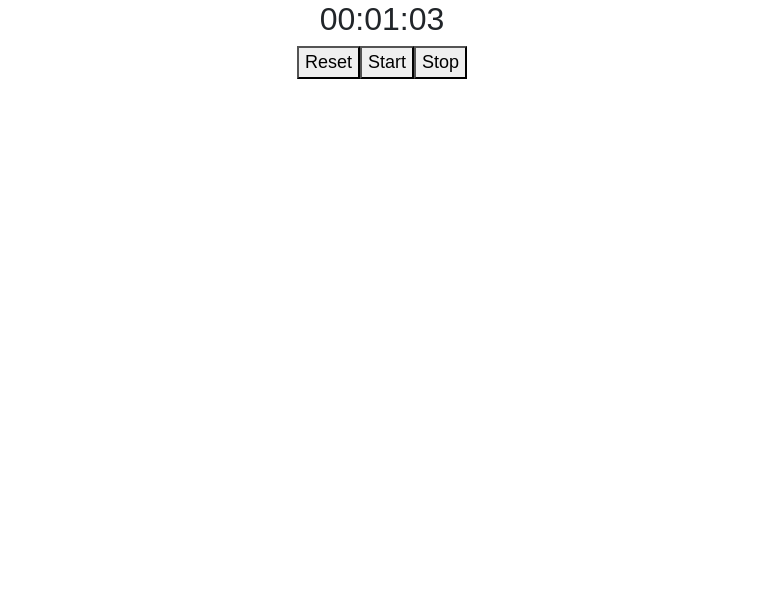
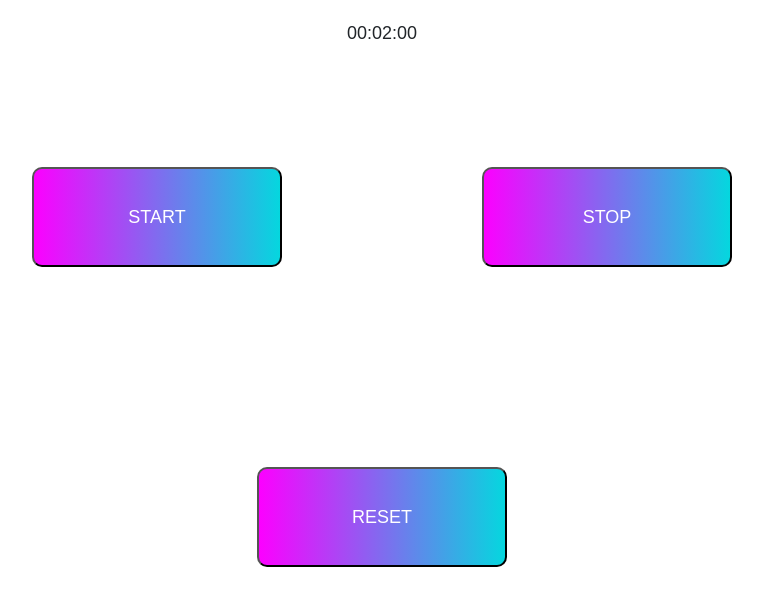
Before and after one commit to sepehr455/Syndrex, a React (Create React App) app: page /timer in a window 1280 px wide. Shown: the top 606 px of the page, without its empty margins (258-1021 px from the left). Built offline with nearby package versions, Linux system fonts and the light colour scheme.

Commit message:
timer with start and stop functionality without any css

```diff
--- a/src/Pages/Timer.js
+++ b/src/Pages/Timer.js
@@ -1,106 +1,81 @@
-import {useEffect, useRef, useState} from "react";
-import React from "react";
-import {queries} from "@testing-library/react";
-
-const Timer = () => {
-
-    //a hook that will be used to pause the timer
-    const [status, setStatus] = React.useState("working");
-
-    // We need ref in this, because we are dealing
-    // with JS setInterval to keep track of it and
-    // stop it when needed
-    const Ref = useRef(null);
-
-    // The state for our timer
-    const [timer, setTimer] = useState('00:00:00');
+import React, {useState, useEffect, useRef} from 'react'
+import GradientButton from "../Components/GradientButton";
+import {Button} from "react-bootstrap";
 
 
-    const getTimeRemaining = (e) => {
-        const total = Date.parse(e) - Date.parse(new Date());
-        const seconds = Math.floor((total / 1000) % 60);
-        const minutes = Math.floor((total / 1000 / 60) % 60);
-        const hours = Math.floor((total / 1000 / 60 / 60) % 24);
-        return {
-            total, hours, minutes, seconds
-        };
+const STATUS = {
+    STARTED: 'Started',
+    STOPPED: 'Stopped',
+}
+
+const INITIAL_COUNT = 120
+
+export default function Timer() {
+    const [secondsRemaining, setSecondsRemaining] = useState(INITIAL_COUNT)
+    const [status, setStatus] = useState(STATUS.STOPPED)
+
+    const secondsToDisplay = secondsRemaining % 60
+    const minutesRemaining = (secondsRemaining - secondsToDisplay) / 60
+    const minutesToDisplay = minutesRemaining % 60
+    const hoursToDisplay = (minutesRemaining - minutesToDisplay) / 60
+
+    const handleStart = () => {
+        setStatus(STATUS.STARTED)
     }
-
-
-    const startTimer = (e) => {
-        let {total, hours, minutes, seconds}
-            = getTimeRemaining(e);
-        if (total >= 0) {
-
-            // check if less than 10 then we need to
-            // add '0' at the beginning of the variable
-            setTimer(
-                (hours > 9 ? hours : '0' + hours) + ':' +
-                (minutes > 9 ? minutes : '0' + minutes) + ':'
-                + (seconds > 9 ? seconds : '0' + seconds)
-            )
-        }
-
+    const handleStop = () => {
+        setStatus(STATUS.STOPPED)
     }
-
-    const clearTimer = (e) => {
-
-        //also edit line 61 if you change this
-        setTimer('00:01:10');
-
-        if (Ref.current) clearInterval(Ref.current);
-
-        Ref.current = setInterval(() => {
-            startTimer(e);
-        }, 1000);
+    const handleReset = () => {
+        setStatus(STATUS.STOPPED)
+        setSecondsRemaining(INITIAL_COUNT)
     }
-
-    const getDeadTime = () => {
-        let deadline = new Date();
-        deadline.setSeconds(deadline.getSeconds() + 70);
-        return deadline;
-    }
-
-    // We can use useEffect so that when the component
-    // mount the timer will start as soon as possible
-
-    // We put empty array to act as componentDid
-    // mount only
-    useEffect(() => {
-        if(status === 'working'){
-            clearTimer(getDeadTime());
-        } else {
-            clearTimeout(Ref.current);
-        }
-
-    }, [status]);
-
-    const stopTimer = () => {
-        setStatus("paused");
-    }
-
-    const resume = () => {
-        setStatus("working");
-    }
-
-
-    // Another way to call the clearTimer() to start
-    // the countdown is via action event from the
-    // button first we create function to be called
-    // by the button
-    const onClickReset = () => {
-        clearTimer(getDeadTime());
-    }
-
+    useInterval(
+        () => {
+            if (secondsRemaining > 0) {
+                setSecondsRemaining(secondsRemaining - 1)
+            } else {
+                setStatus(STATUS.STOPPED)
+            }
+        },
+        status === STATUS.STARTED ? 1000 : null,
+        // passing null stops the interval
+    )
     return (
         <div className="App">
-            <h2 id="counter">{timer}</h2>
-            <button onClick={onClickReset}>Reset</button>
-            <button>Start</button>
-            <button onClick={stopTimer}>Stop</button>
 
+            <div style={{padding: 20}}>
+                {twoDigits(hoursToDisplay)}:{twoDigits(minutesToDisplay)}:
+                {twoDigits(secondsToDisplay)}
+            </div>
+            <button onClick={handleStart} type="button" className="timer__buttons">
+                Start
+            </button>
+            <button onClick={handleStop} type="button" className="timer__buttons">
+                Stop
+            </button>
+            <button onClick={handleReset} type="button" className="timer__buttons">
+                Reset
+            </button>
         </div>
     )
 }
 
-export default Timer;
+function useInterval(callback, delay) {
+    const savedCallback = useRef()
+
+    useEffect(() => {
+        savedCallback.current = callback
+    }, [callback])
+
+    useEffect(() => {
+        function tick() {
+            savedCallback.current()
+        }
+        if (delay !== null) {
+            let id = setInterval(tick, delay)
+            return () => clearInterval(id)
+        }
+    }, [delay])
+}
+
+const twoDigits = (num) => String(num).padStart(2, '0')
--- a/src/Styles/App.css
+++ b/src/Styles/App.css
@@ -47,14 +47,6 @@
   text-decoration: none;
 }
 
-.timer__button--start{
-  background: #00b84c;
-}
-
-.timer__button--stop{
-  background: #ff025c;
-}
-
 
 @keyframes App-logo-spin {
   from {
@@ -64,3 +56,17 @@
     transform: rotate(360deg);
   }
 }
+
+.timer__buttons{
+  background-image: linear-gradient(to right, #fc00ff 0%, #00dbde  51%, #fc00ff  100%);
+  margin: 100px;
+  padding: 15px 45px;
+  text-align: center;
+  text-transform: uppercase;
+  height: 100px;
+  width: 250px;
+  transition: 0.5s;
+  background-size: 200% auto;
+  color: white;
+  border-radius: 10px;
+}
--- a/src/index.js
+++ b/src/index.js
@@ -12,7 +12,4 @@ root.render(
 );
 
 
-// If you want to start measuring performance in your app, pass a function
-// to log results (for example: reportWebVitals(console.log))
-// or send to an analytics endpoint. Learn more: https://bit.ly/CRA-vitals
 reportWebVitals();
```
